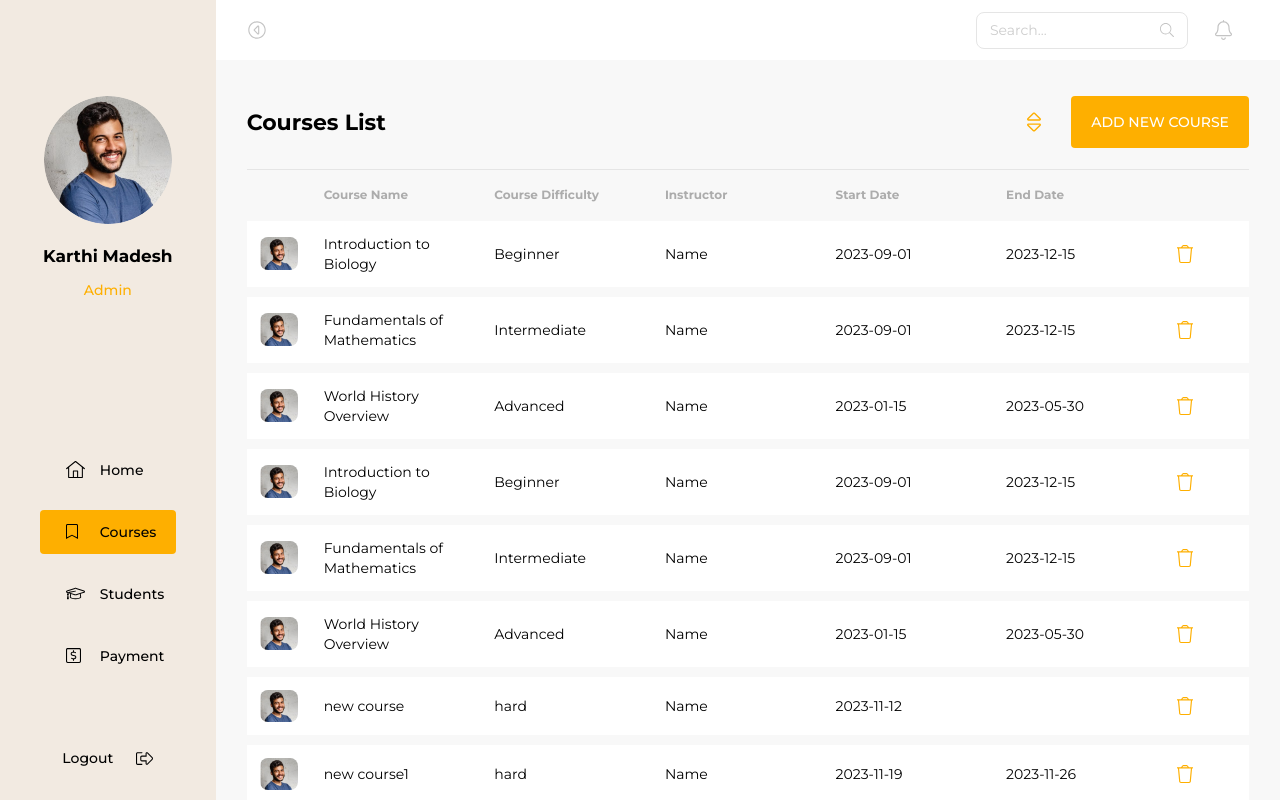
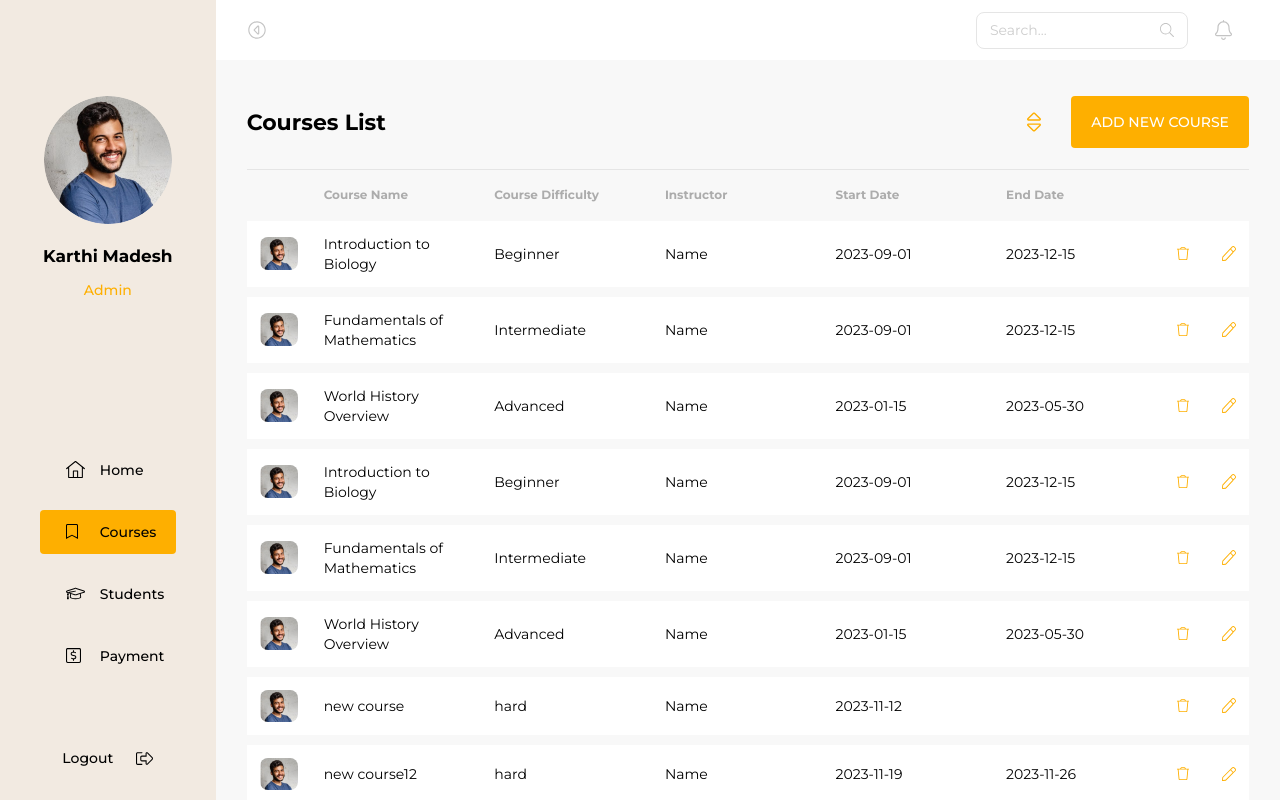
Before and after one commit to EdKo2001/React-Developer-Digital-Governance-Agency, a Next.js app: page /courses in a window 1280 px wide. Built offline with nearby package versions, Linux system fonts and the light colour scheme; data requests are answered from the project's data file.

Commit message:
feat(updateCourse-action): add

```diff
--- a/db.json
+++ b/db.json
@@ -163,7 +163,7 @@
       "id": 10
     },
     {
-      "course_name": "new course1",
+      "course_name": "new course12",
       "course_difficulty": "hard",
       "teacher": "ed",
       "start_date": "2023-11-19",
--- a/src/app/courses/page.tsx
+++ b/src/app/courses/page.tsx
@@ -40,6 +40,31 @@ async function addCourse(formData: FormData) {
 
   try {
     await axiosInstance.post("/courses/create", {
+      course_name,
+      course_difficulty,
+      teacher,
+      start_date,
+      end_date,
+    });
+  } catch (error) {
+    console.error(error);
+  }
+
+  revalidatePath("/students");
+}
+
+async function updateCourse(formData: FormData) {
+  "use server";
+
+  const id = formData.get("id")?.toString();
+  const course_name = formData.get("course_name")?.toString();
+  const course_difficulty = formData.get("course_difficulty")?.toString();
+  const teacher = formData.get("teacher")?.toString();
+  const start_date = formData.get("start_date")?.toString();
+  const end_date = formData.get("end_date")?.toString();
+
+  try {
+    await axiosInstance.put(`/courses/update/${id}`, {
       course_name,
       course_difficulty,
       teacher,
@@ -111,6 +136,8 @@ export default async function Courses() {
         headerData={headerData}
         bodyData={courses}
         RemoveComponent={RemoveCourseButton}
+        editAction={updateCourse}
+        fields={fields}
       />
     </DashboardLayout>
   );
```
